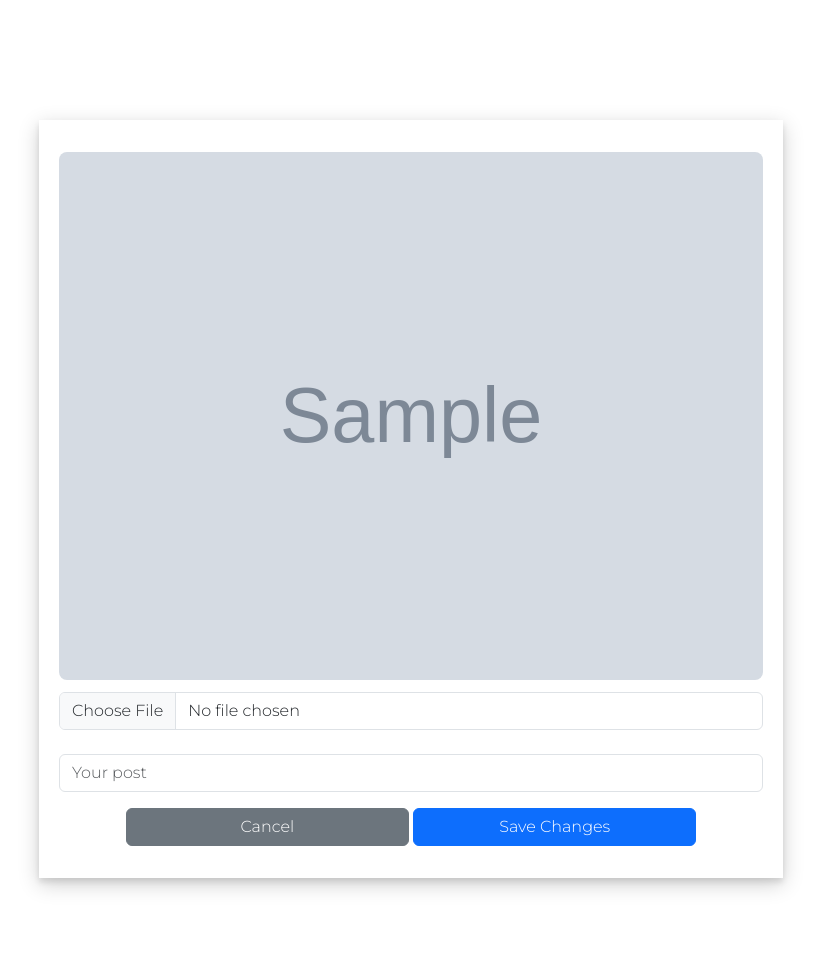
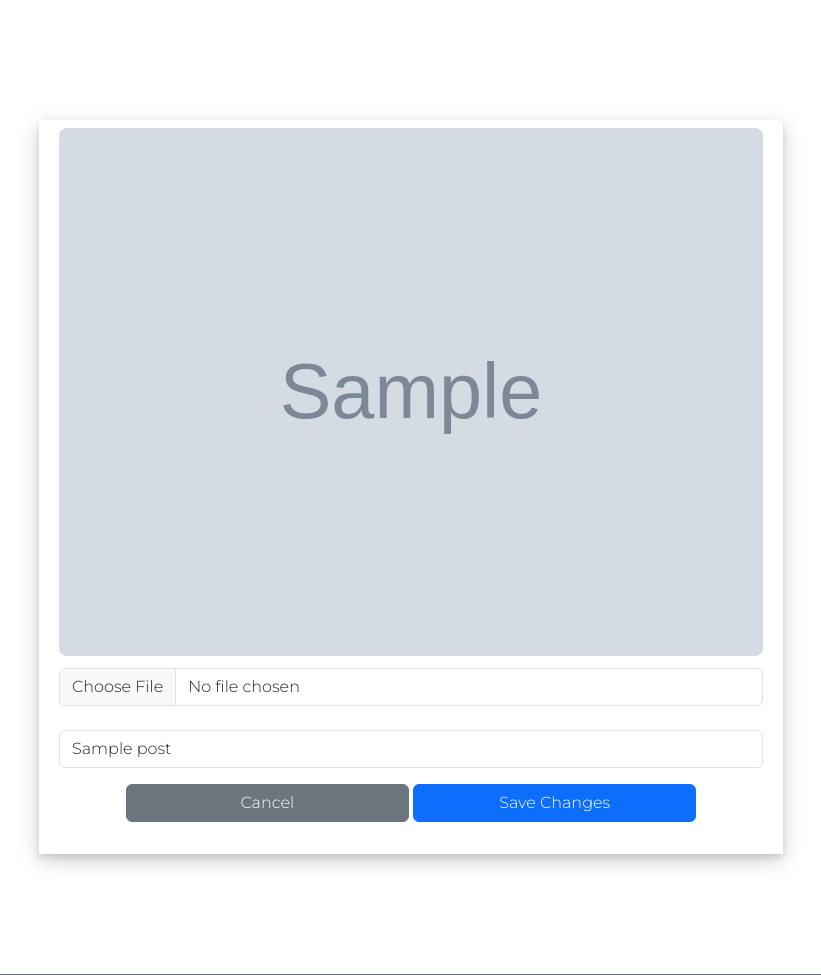
Before and after one commit to Aymammet/sky, a Django app: template templates/post-edit.html in a window 1280 px wide. Shown: the part 72-1047 px from the top of the page, without its empty margins (229-1050 px from the left). Run offline with Django 3.2, Linux system fonts and the light colour scheme; the template is opened without the code that fills it: most values are stand-ins (such as "Sample title", 1, 10 or a date in 2020); grey boxes marked "Sample" are stand-in pictures; some libraries are stand-ins or nearby versions.

Commit message:
post edit owner.user

```diff
--- a/templates/main.html
+++ b/templates/main.html
@@ -5,6 +5,9 @@
     <div class="container p-4 text-center my-5">
         <div class="my-5 flex-column row align-items-center justify-content-center">
             {% for post in posts %}
+            {{user}}
+            <p>kealeskasdk</p>
+            {{post.owner}}
             <div class="posts col-md-8 px-2 align-self-center mb-4"  style="width: 500px; border-radius: 5px; padding: 5px; background-color: rgb(250, 250, 250);">
                 <div class=" d-flex mb-2" >
                     <div class="col-auto mt-1`">
@@ -12,7 +15,9 @@
                     </div>
                     <div class="col-11 px-2">
                         <div class="col text-start">
+                            {% if user == post.owner %}
                             <a class="d-flex fa-regular fa-pen-to-square justify-content-end fs-4" href="{% url 'post_edit' post.pk %}"></a>
+                            {% endif %}
                             <b>{{ post.owner.first_name }} {{ post.owner.last_name }}</b>
                         </div>
                         <div class="col text-start mt-1 mb-1" style="color: rgb(110, 108, 108); font-weight: bold;">
--- a/templates/post-edit.html
+++ b/templates/post-edit.html
@@ -9,15 +9,18 @@
                 <div class="col-auto mt-1`">
                     <div class="col-12 px-2">
                         <div class="panel-body text-center mt-2">
-                            <img id="post-image" class="rounded-3 mb-1" name="image">
-                                <img id="post-image" class="rounded-3 mb-1" src="{{ post.image.url }}" alt="{{ post.title }}">
+                            <img id="post-image" class="rounded-3 mb-1" src="
+                            {% if post.image %}
+                                {{ post.image.url }}
+                            {% endif %}
+                            ">
                         </div>
                         <div id="title" class="col mt-2">
                             <div class="mb-4">
                                 <input name="image" src="{{post.image.value}}" class="form-control" type="file" id="imagefile">
                             </div>
                             <div class="form-outline mb-3 input-group flex-nowrap">
-                                <input type="text" src="{{post.title.url}}" name="title" class="form-control" placeholder="Your post" aria-label="Title" aria-describedby="addon-wrapping">
+                                <input type="text" value="{{post.title}}" name="title" class="form-control" placeholder="Your post" aria-label="Title" aria-describedby="addon-wrapping">
                             </div>
                             <div class=" container-fluid">
                                 <div class="text-center">
```
Also changed, not shown: posts/views.py (line endings or trailing spaces).
